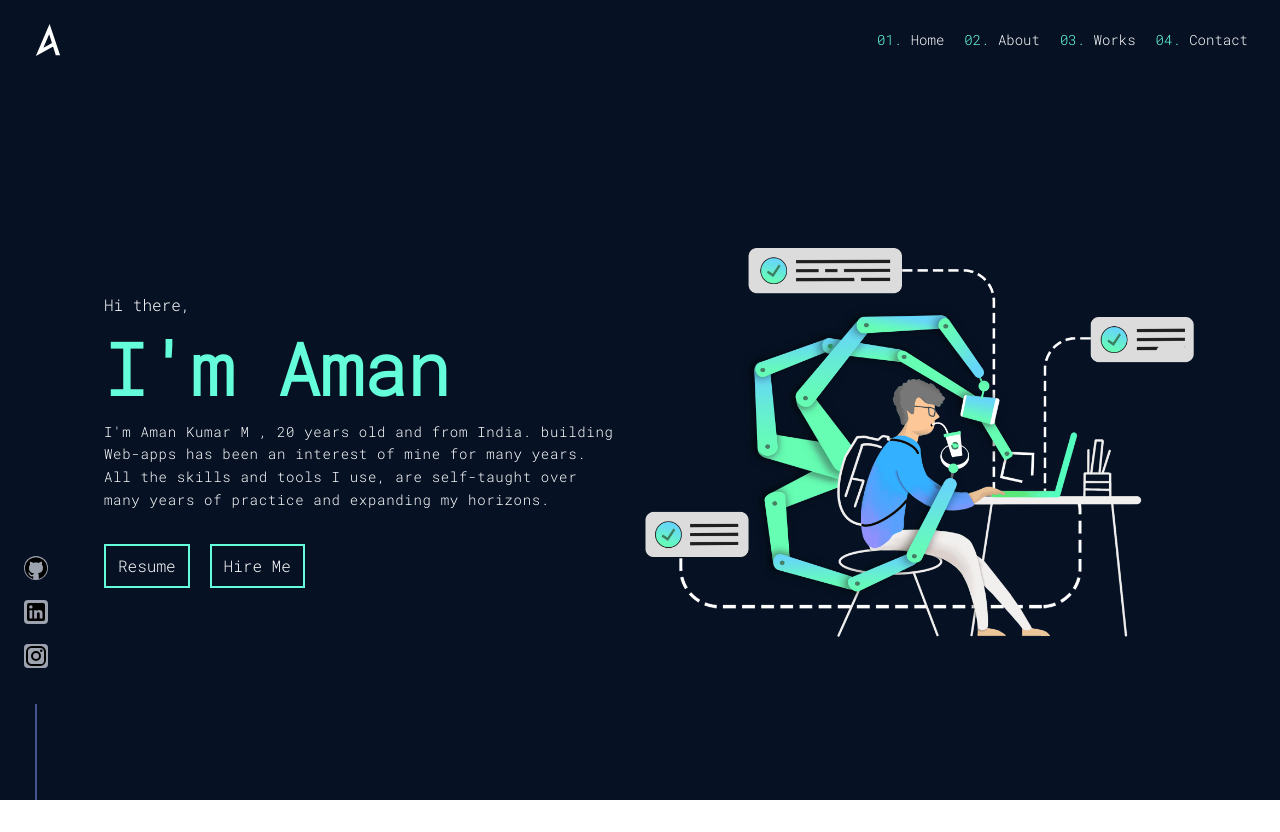
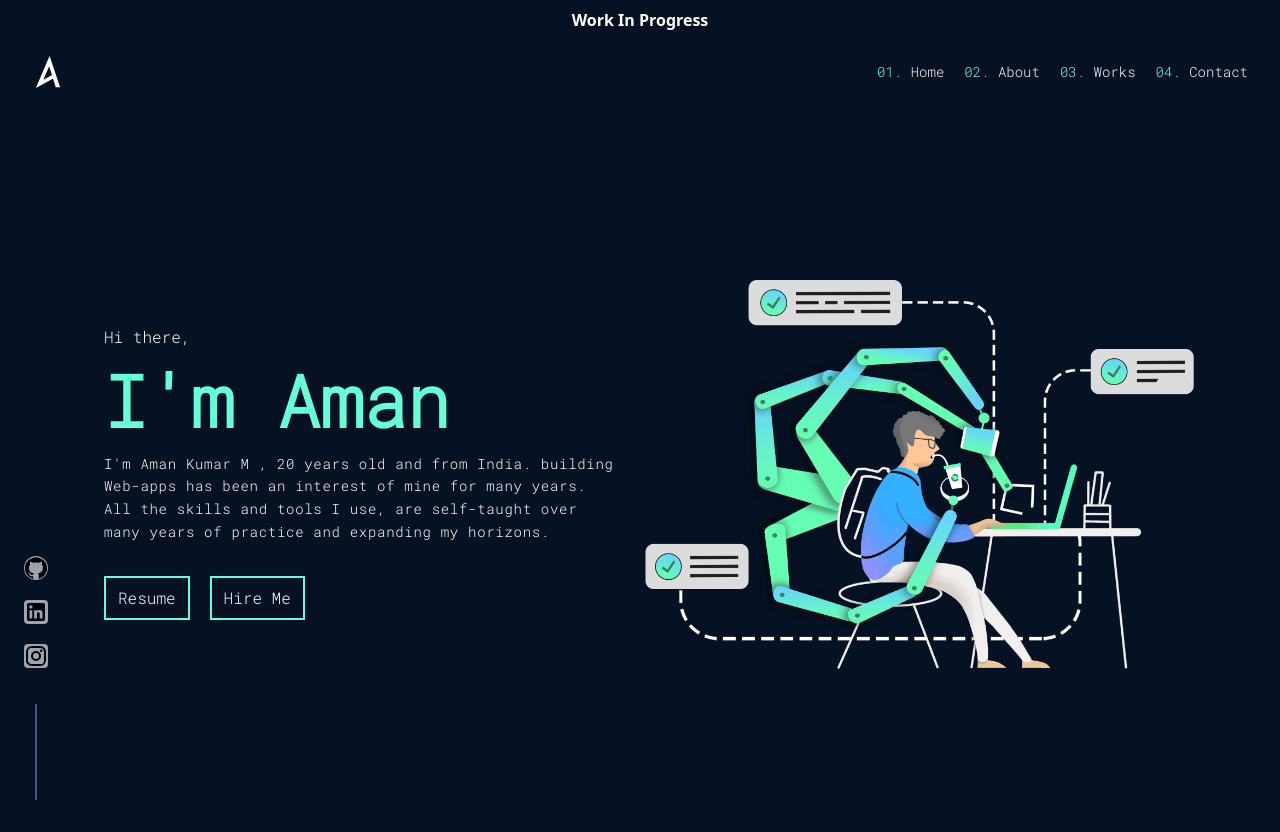
Before and after one commit to amankumarm/amankumarm.github.io, a Next.js app: page / in a window 1280 px wide. Before the commit the page ends 800 px from the top, so only its background shows below. Built offline with nearby package versions, Linux system fonts and the light colour scheme.

Commit message:
added work in progress flag

```diff
--- a/components/Layout/navbar.js
+++ b/components/Layout/navbar.js
@@ -10,6 +10,9 @@ function Navbar() {
   ]
   return (
     <>
+      <div className="tracking-md bg-bgBlue pt-2 text-center font-semibold text-white">
+        Work In Progress
+      </div>
       <div className=" flex h-[10%] w-full flex-row items-center justify-between  bg-bgBlue  px-8">
         <Logo />
         <div className="flex flex-row gap-5 font-roboto text-white ph:hidden ">
```
